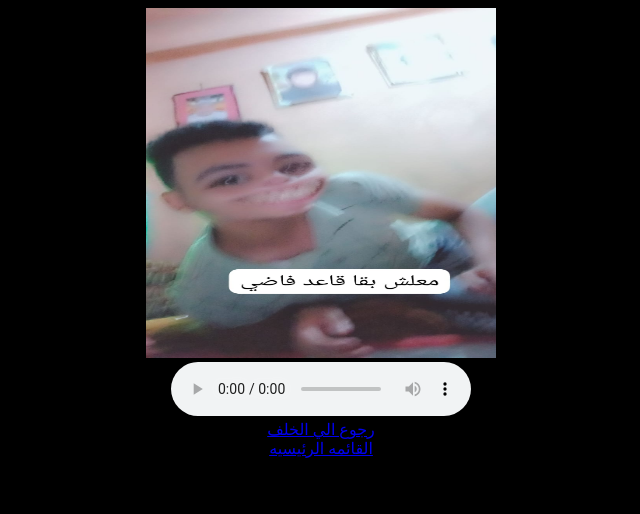
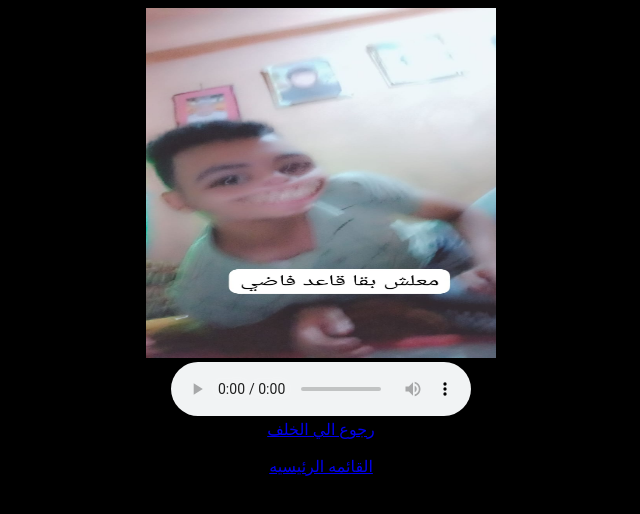
Before and after one commit to msqar3435-blip/sakr7, a plain HTML site: page index3.html in a window 1280 px wide. Shown: the whole page, without its empty margins (319-959 px from the left). Drawn offline with Linux system fonts and the light colour scheme.

Commit message:
Update index3.html

```diff
--- a/index3.html
+++ b/index3.html
@@ -8,7 +8,7 @@
 <body style="text-align: center;" bgcolor="black">
    <img src="mohamed.jpg" width="350"height="350" controls><br>
    <audio src="mohamed.mp3" controls></audio><br>
-       <a style="text-align: right;" href="index2.html">رجوع الي الخلف</a><br>
-       <a style="text-align: left;" href="index.html">القائمه الرئيسيه</a><br>
+       <a style="text-align: right;" href="index2.html">رجوع الي الخلف</a><br><br>
+       <a style="text-align: left;" href="index.html">القائمه الرئيسيه</a><br><br>
 </body>
 </html>
```
